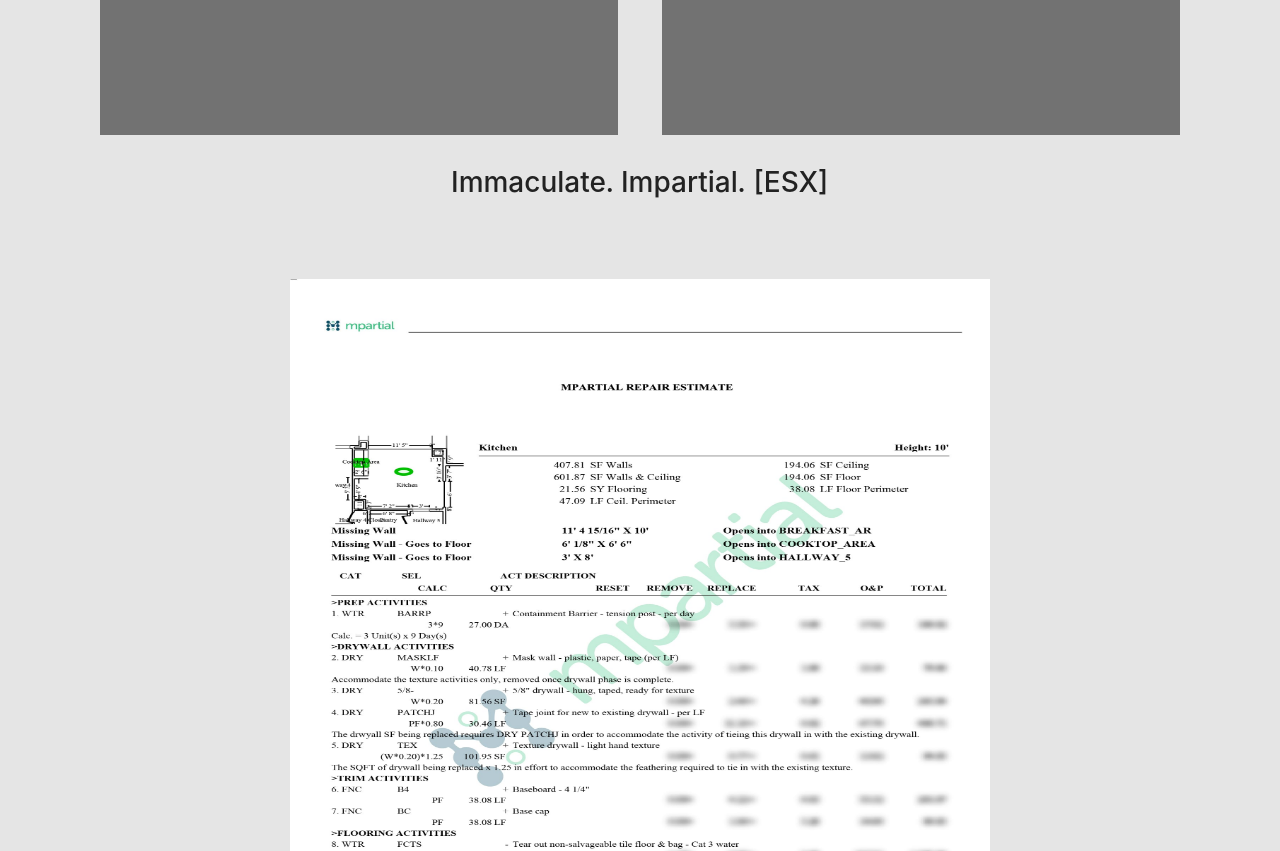
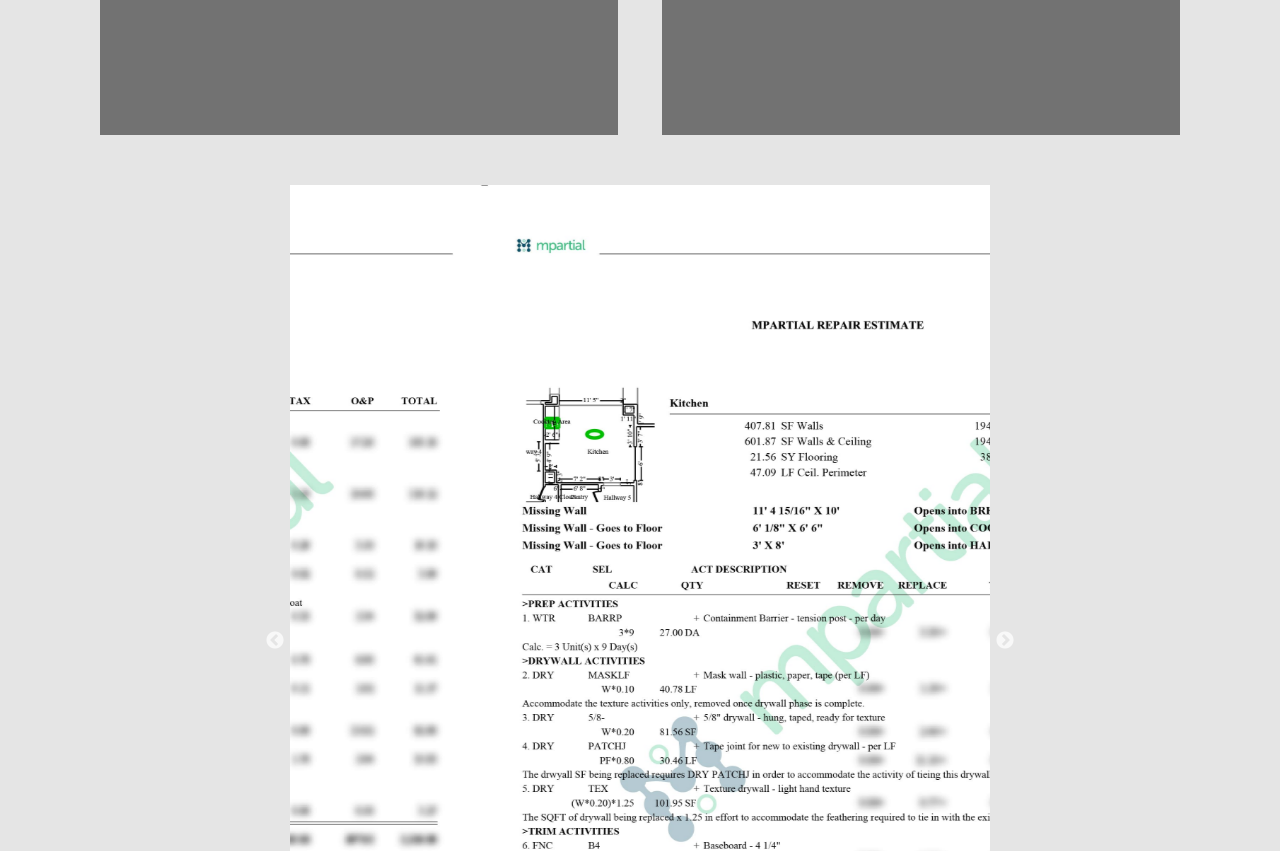
Before and after one commit to MuhammadBilal-arch/mpartial-theme, a React (Create React App) app: page / in a window 1280 px wide. Shown: the part 3180-4031 px from the top of the page. Built offline with nearby package versions, Linux system fonts and the light colour scheme.

Commit message:
Updated carousel

```diff
--- a/package.json
+++ b/package.json
@@ -11,7 +11,9 @@
     "react": "^16.14.0",
     "react-dom": "^16.14.0",
     "react-router-dom": "^5.2.0",
-    "react-scripts": "3.4.3"
+    "react-scripts": "3.4.3",
+    "react-slick": "^0.27.11",
+    "slick-carousel": "^1.8.1"
   },
   "scripts": {
     "start": "react-scripts start",
--- a/public/index.html
+++ b/public/index.html
@@ -16,6 +16,9 @@
     -->
     <link rel="stylesheet" href=" https://stackpath.bootstrapcdn.com/font-awesome/4.7.0/css/font-awesome.min.css ">
     <link rel="manifest" href="%PUBLIC_URL%/manifest.json" />
+
+    <link rel="stylesheet" type="text/css" charset="UTF-8" href="https://cdnjs.cloudflare.com/ajax/libs/slick-carousel/1.6.0/slick.min.css" />
+<link rel="stylesheet" type="text/css" href="https://cdnjs.cloudflare.com/ajax/libs/slick-carousel/1.6.0/slick-theme.min.css" />
     <!--
       Notice the use of %PUBLIC_URL% in the tags above.
       It will be replaced with the URL of the `public` folder during the build.
@@ -26,6 +29,7 @@
       Learn how to configure a non-root public URL by running `npm run build`.
     -->
     <title>mpartial | - Keep Building</title>
+
   </head>
   <body>
     <noscript>You need to enable JavaScript to run this app.</noscript>
--- a/src/App.css
+++ b/src/App.css
@@ -1,4 +1,5 @@
 @import '~antd/dist/antd.css';
+
 * {
   margin: 0;
   padding: 0;
--- a/src/components/ExampleDelieverables/ExampleDelieverables.jsx
+++ b/src/components/ExampleDelieverables/ExampleDelieverables.jsx
@@ -1,21 +1,9 @@
 import React from "react";
 import classes from "./ExampleDelieverables.module.css";
-import { Carousel } from "antd";
-import Page1 from './page1.jpg'
-import Page2 from './page2.jpg'
-import Page3 from './page3.jpg'
+import { SliderFunc } from "./Slider/slider";
 
-import BuildingImg1 from './building2.png'
-import BuildingImg2 from './building1.png'
-const contentStyle = {
-  height: "700px",
-  width: "100%",
-  color: "#fff",
-  lineHeight: '160px',
-  textAlign: 'center',
-  background: "#364d79",
-};
-
+import BuildingImg1 from "./building2.png";
+import BuildingImg2 from "./building1.png";
 
 export const ExampleDelieverables = () => {
   return (
@@ -28,30 +16,18 @@ export const ExampleDelieverables = () => {
         <div className={classes.EDVideo_1}></div>
         <div className={classes.EDVideo_2}></div>
       </div>
-      <h1 style={{padding:'25px 0px'}}>Immaculate. Impartial. [ESX]</h1>
-      <div className = {classes.carousel}>
-        <Carousel autoplay dots >
-          <div>
-                <img  style={contentStyle} src= {Page1} alt=''/>
-          </div>
-          <div>
-                <img style={contentStyle}  src= {Page2} alt=''/>
-          </div>
-          <div>
-              <img style={contentStyle}  src= {Page3} alt=''/>
-          </div>
-        </Carousel>
-      </div>
-      <h1 className = {classes.HeadingUEffect}>TrueSketch PLUS [SKX]</h1>
+
+      <SliderFunc />
+
+      <h1 className={classes.HeadingUEffect}>TrueSketch PLUS [SKX]</h1>
       <div className={classes.EDVideoS2}>
         <div className={classes.EDVideo_1S2}>
-          <img src = {BuildingImg1} alt=''/>
+          <img src={BuildingImg1} alt="" />
         </div>
         <div className={classes.EDVideo_2S2}>
-        <img src = {BuildingImg2} alt=''/>
+          <img src={BuildingImg2} alt="" />
         </div>
       </div>
-
     </div>
   );
 };
--- a/src/components/ExampleDelieverables/ExampleDelieverables.module.css
+++ b/src/components/ExampleDelieverables/ExampleDelieverables.module.css
@@ -52,12 +52,6 @@
       height: 400px;
       background-color: rgba(0, 0, 0, 0.5);
   }
-
-  .carousel{
-    width:700px;
-    margin: 50px auto;
-  }
-
 
 .EDVideoS2{
     margin-top:25px;
--- /dev/null
+++ b/src/components/ExampleDelieverables/Slider/slider.css
@@ -0,0 +1,14 @@
+.carousel{
+    width:700px;
+    margin: 50px auto;
+}
+
+.carousel img {
+    width: 100%;
+    height: 100%;
+}
+
+.slick-next:before, .slick-prev:before{
+    width:100px;
+    height:100px;
+}
--- /dev/null
+++ b/src/components/ExampleDelieverables/Slider/slider.jsx
@@ -0,0 +1,33 @@
+import "./slider.css";
+import React from "react";
+import Slider from "react-slick";
+import Page1 from "../page1.jpg";
+import Page2 from "../page2.jpg";
+import Page3 from "../page3.jpg";
+
+const settings = {
+  dots: true,
+  infinite: true,
+  autoplay: true,
+  speed: 1500,
+  slidesToShow: 1,
+  slidesToScroll: 1,
+};
+
+export const SliderFunc = () => {
+  return (
+    <div className = 'carousel'>
+      <Slider {...settings}>
+        <div>
+          <img src={Page1} alt="" />
+        </div>
+        <div>
+          <img src={Page2} alt="" />
+        </div>
+        <div>
+          <img src={Page3} alt="" />
+        </div>
+      </Slider>
+    </div>
+  );
+};
```
Also changed, not shown: 1 other file (tests, documents, lock files or other folders).
